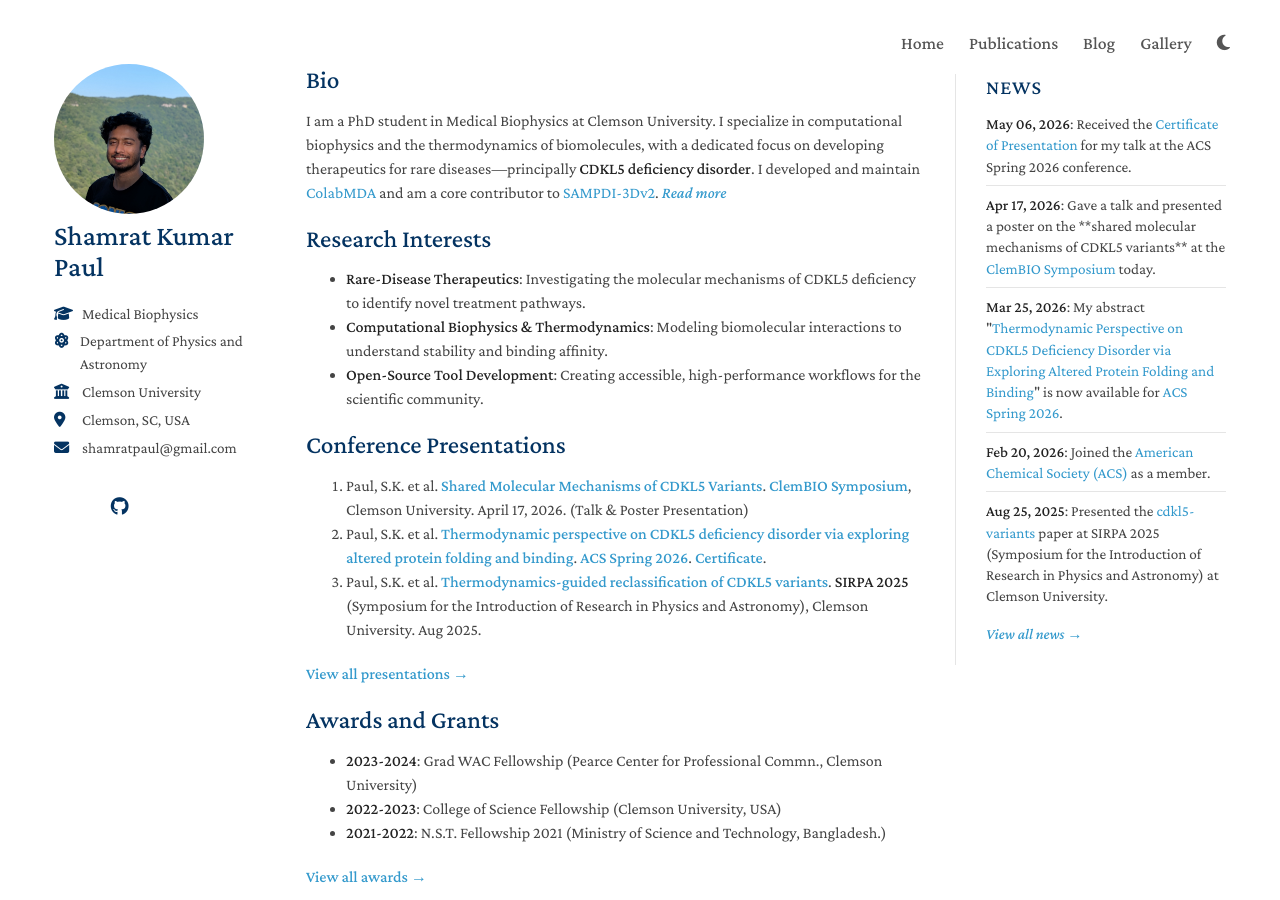
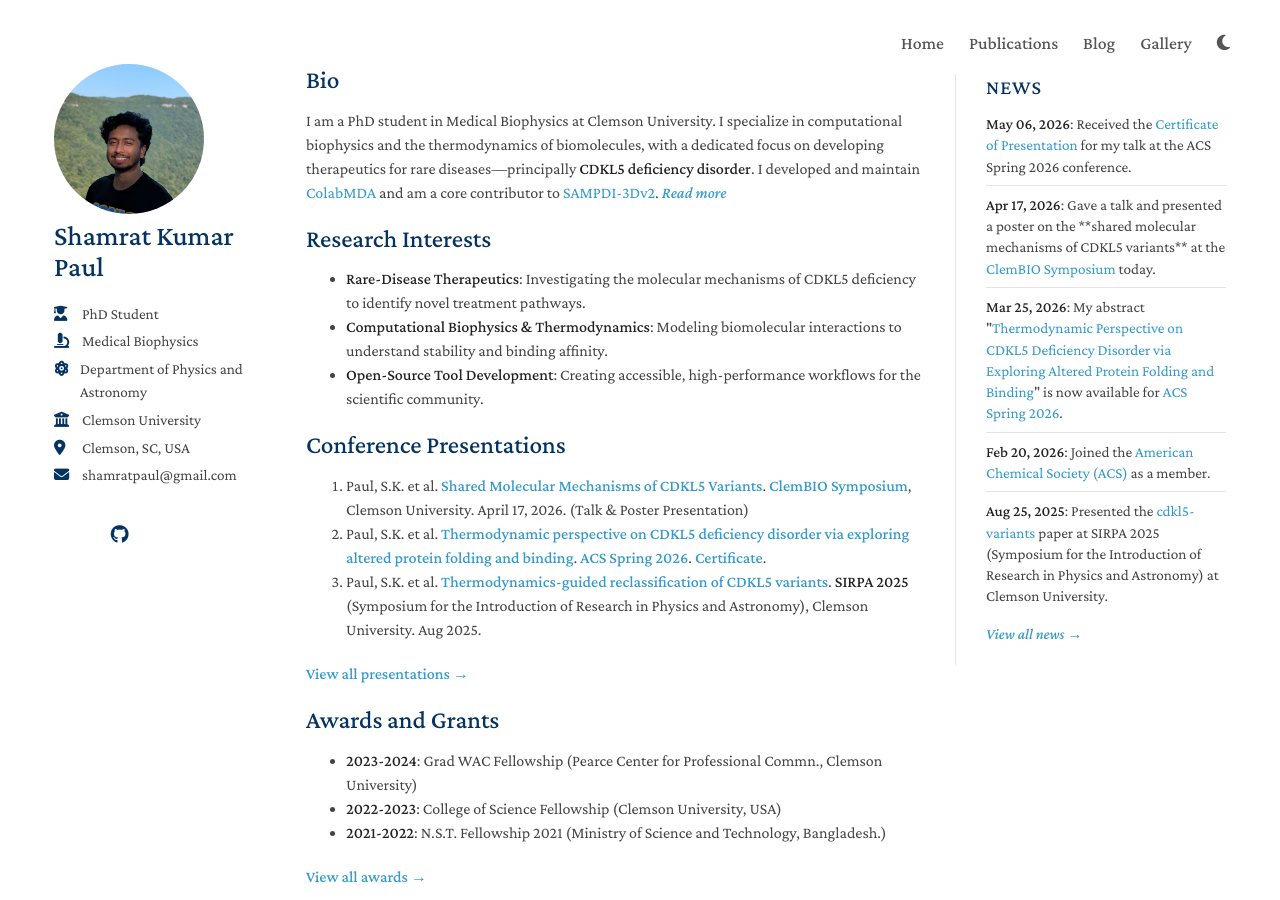
Before and after one commit to paulshamrat/paulshamrat.github.io, a Jekyll site: the page built from index.md, in a window 1280 px wide and 900 px high. Built offline with Jekyll 4.4.1, drawn with Linux system fonts in a browser that asks for light colours; a style sheet for code colours, icons or effects is not loaded.

Commit message:
Add PhD Student back to sidebar and update icons

```diff
--- a/_config.yml
+++ b/_config.yml
@@ -9,6 +9,7 @@
 
 # Sidebar information
 email: shamratpaul@gmail.com
+position: "PhD Student"
 program: "Medical Biophysics"
 affiliation: "Department of Physics and Astronomy"
 affiliation_link: "https://www.clemson.edu/science/departments/physics-astronomy/index.html"
--- a/_layouts/homepage.html
+++ b/_layouts/homepage.html
@@ -68,9 +68,16 @@
       <h1>{{ site.title }}</h1>
 
       <div class="profile-info" style="text-align: left; margin-top: 15px;">
+        {% if site.position %}
+        <div class="info-item" style="display: flex; align-items: flex-start; gap: 10px; margin-bottom: 5px; font-size: 0.95rem;">
+          <i class="fa-solid fa-user-graduate" style="width: 18px; color: var(--accent-color); margin-top: 3px;"></i>
+          <span>{{ site.position }}</span>
+        </div>
+        {% endif %}
+
         {% if site.program %}
         <div class="info-item" style="display: flex; align-items: flex-start; gap: 10px; margin-bottom: 5px; font-size: 0.95rem;">
-          <i class="fa-solid fa-graduation-cap" style="width: 18px; color: var(--accent-color); margin-top: 3px;"></i>
+          <i class="fa-solid fa-microscope" style="width: 18px; color: var(--accent-color); margin-top: 3px;"></i>
           <span>{{ site.program }}</span>
         </div>
         {% endif %}
```
